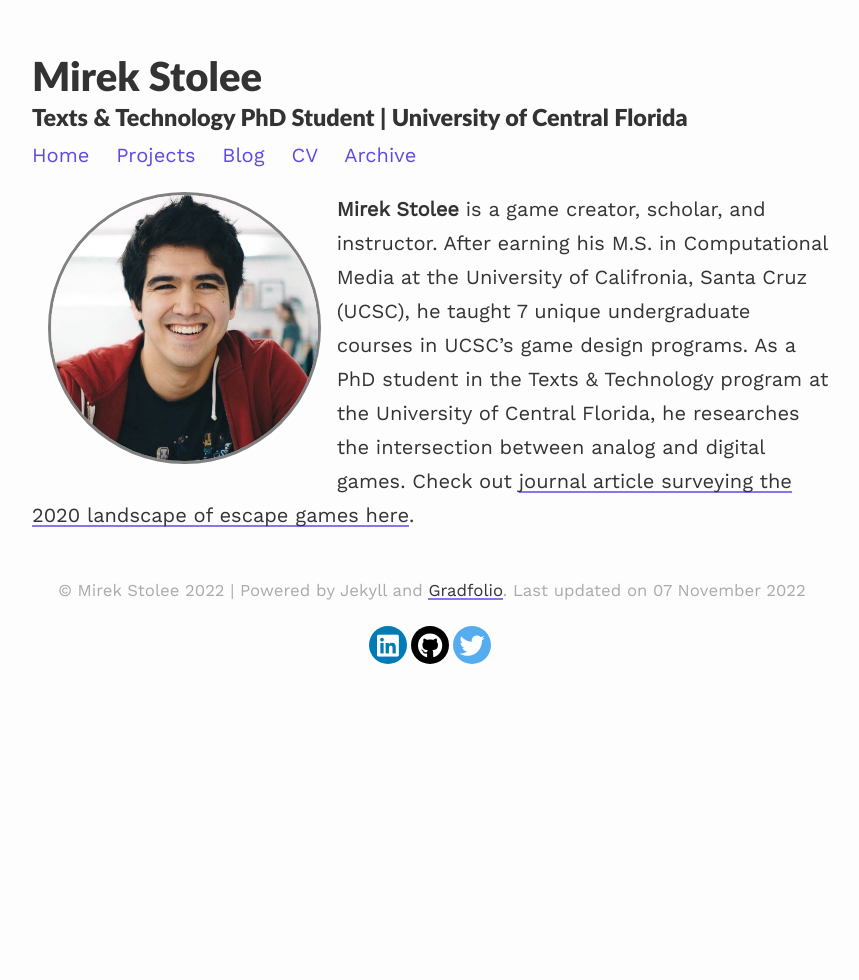
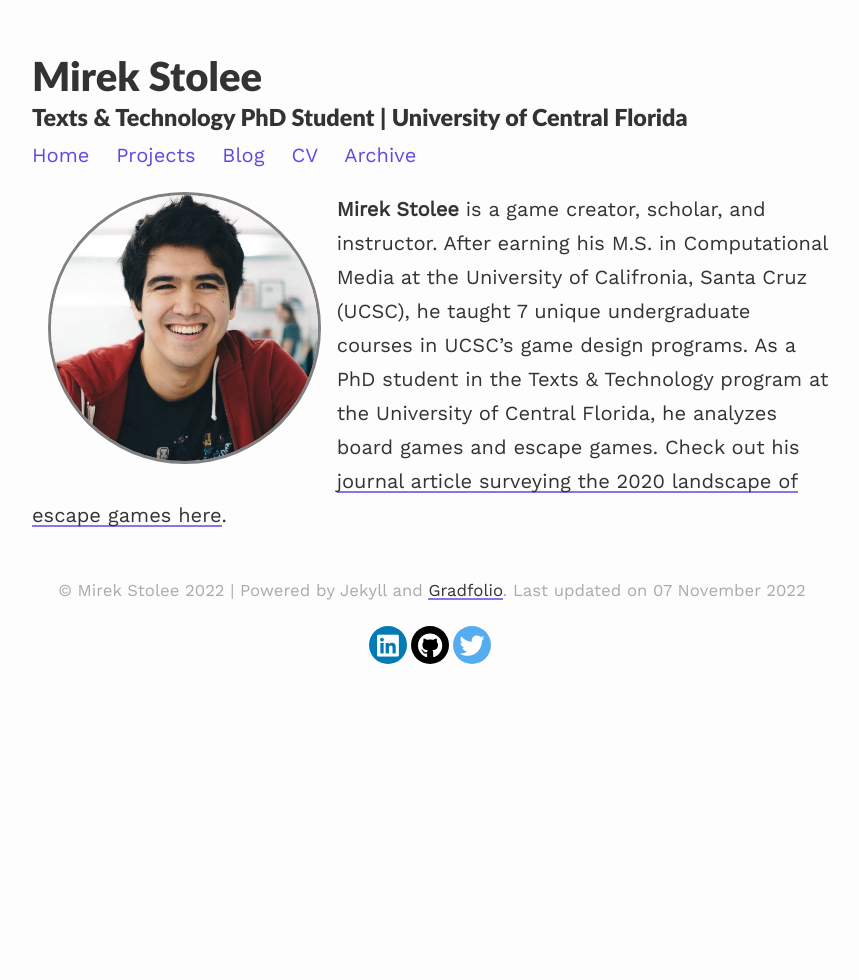
Before and after one commit to mirekjames/ENG6800Test, a Jekyll site: the page built from index.md, in a window 1280 px wide. Shown: the whole page, without its empty margins (208-1067 px from the left). Built offline with Jekyll 4.4.1, drawn with Linux system fonts in a browser that asks for light colours; nearby versions of some CDN libraries.

```diff
--- a/index.md
+++ b/index.md
@@ -7,4 +7,4 @@ profile:
 published: true
 ---
 
-**Mirek Stolee** is a game creator, scholar, and instructor. After earning his M.S. in Computational Media at the University of Califronia, Santa Cruz (UCSC), he taught 7 unique undergraduate courses in UCSC's game design programs. As a PhD student in the Texts & Technology program at the University of Central Florida, he researches the intersection between analog and digital games. Check out [journal article surveying the 2020 landscape of escape games here](https://press.etc.cmu.edu/index.php/product/well-played-vol-10-no-1/).
+**Mirek Stolee** is a game creator, scholar, and instructor. After earning his M.S. in Computational Media at the University of Califronia, Santa Cruz (UCSC), he taught 7 unique undergraduate courses in UCSC's game design programs. As a PhD student in the Texts & Technology program at the University of Central Florida, he analyzes board games and escape games. Check out his [journal article surveying the 2020 landscape of escape games here](https://press.etc.cmu.edu/index.php/product/well-played-vol-10-no-1/).
```
Also changed, not shown: CV.md (+7 -3 lines), _posts/2022-10-10-luke.md (+1 -1 lines), _posts/2022-11-7-schema.md (+1 -1 lines), _projects/HybridVR.md (+1 -1 lines).
